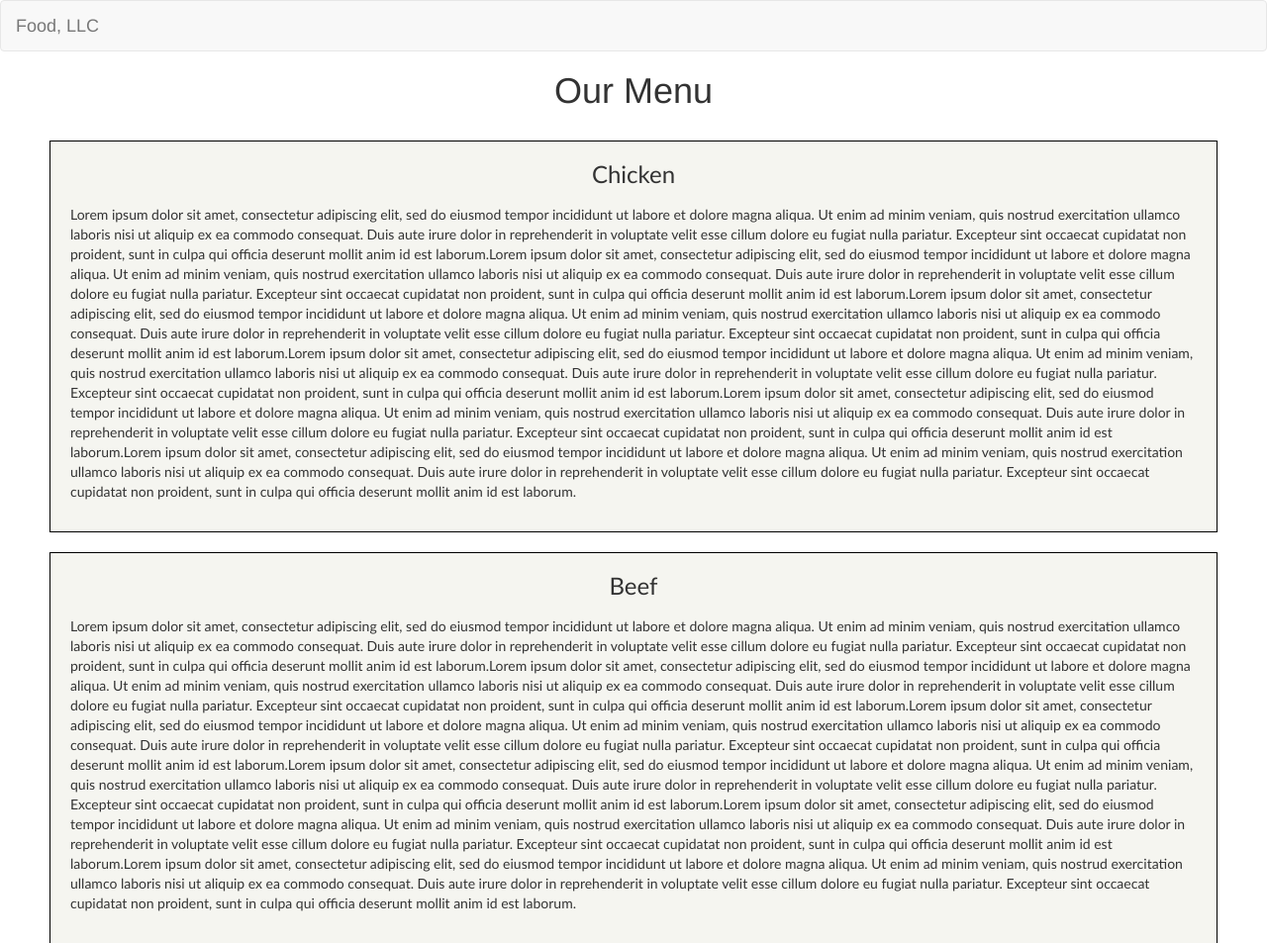
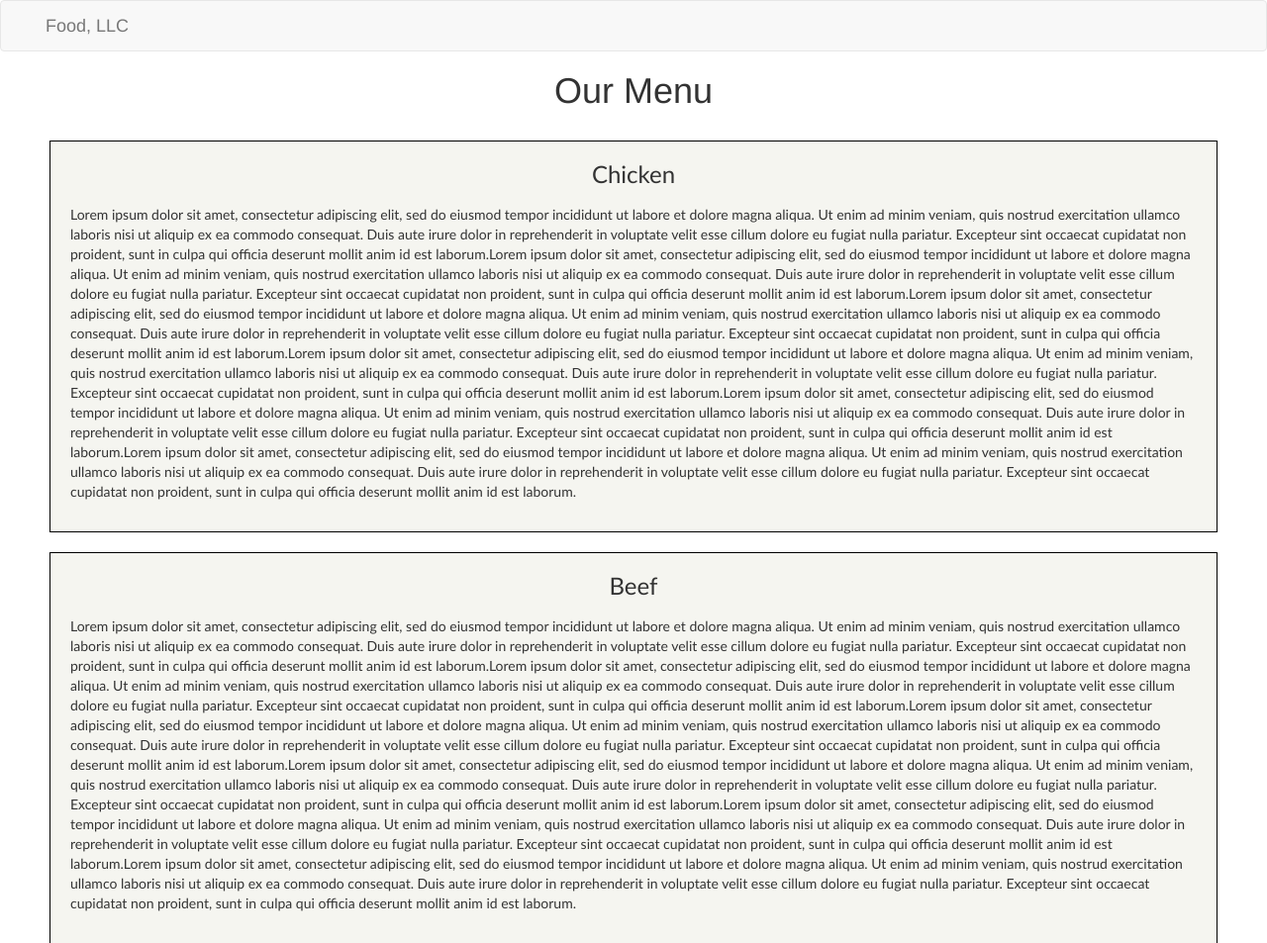
Before and after one commit to ItsmeAsma/Coursera-repository, a plain HTML site: page Module_3_Solution/index.html in a window 1280 px wide. Shown: the top 953 px of the page at 99% size. Drawn offline with Linux system fonts and the light colour scheme.

Commit message:
Assignment3

```diff
--- a/Module_3_Solution/css/styles.css
+++ b/Module_3_Solution/css/styles.css
@@ -1,4 +1,6 @@
-
+#navbar-brand {
+	margin-left: 15px;
+}
 
 #nav-list a {
   color: black;
--- a/Module_3_Solution/index.html
+++ b/Module_3_Solution/index.html
@@ -17,7 +17,7 @@
     <!-- Brand and toggle get grouped for better mobile display -->
 
     <div class="navbar-header">
-    	<a class="navbar-brand" href="#">Food, LLC</a>
+    	<a class="navbar-brand" id="navbar-brand"  href="#">Food, LLC</a>
       <button type="button" class="navbar-toggle collapsed" data-toggle="collapse" data-target="#collapsable-nav" aria-expanded="false">
         <span class="sr-only">Toggle navigation</span>
         <span class="icon-bar"></span>
```
